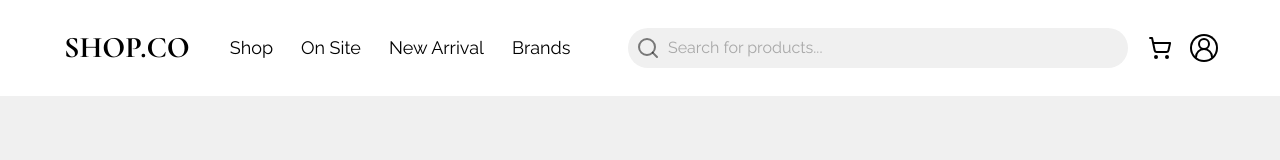
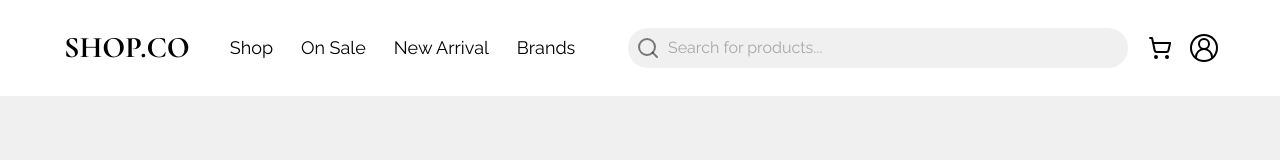
Before and after one commit to MuhammadAunR/E-Commerce-Store, a Next.js app: page / in a window 1280 px wide. Shown: the top 160 px of the page. Built offline with nearby package versions, Linux system fonts and the light colour scheme.

Commit message:
Landing Page Done

```diff
--- a/components/Navbar.js
+++ b/components/Navbar.js
@@ -1,4 +1,5 @@
 import { Menu, Search, ShoppingCart, UserRound } from 'lucide-react'
+import Link from 'next/link'
 import React from 'react'
 
 const Navbar = () => {
@@ -8,12 +9,24 @@ const Navbar = () => {
 
                 <section className='flex items-center justify-between gap-10'>
                     <div className='lg:hidden'><Menu strokeWidth={3} /></div>
-                    <div className="logo text-3xl font-black uppercase font-heading ">Shop.CO</div>
+                    <Link href={'/'} className="logo text-3xl font-black uppercase font-heading ">Shop.CO</Link>
                     <div className='flex items-center list-none gap-7 text-lg font-body max-lg:hidden'>
-                        <li className='cursor-pointer'>Shop</li>
-                        <li className='cursor-pointer'>On Site</li>
-                        <li className='cursor-pointer'>New Arrival</li>
-                        <li className='cursor-pointer'>Brands</li>
+                        <li className="relative cursor-pointer after:absolute after:left-0 after:-bottom-1 after:h-0.5 after:w-full after:bg-black after:origin-bottom after:scale-y-0 after:transition-transform after:duration-300 hover:after:scale-y-100">
+                            Shop
+                        </li>
+
+                        <li className="relative cursor-pointer after:absolute after:left-0 after:-bottom-1 after:h-0.5 after:w-full after:bg-black after:origin-bottom after:scale-y-0 after:transition-transform after:duration-300 hover:after:scale-y-100">
+                            On Sale
+                        </li>
+
+                        <li className="relative cursor-pointer after:absolute after:left-0 after:-bottom-1 after:h-0.5 after:w-full after:bg-black after:origin-bottom after:scale-y-0 after:transition-transform after:duration-300 hover:after:scale-y-100">
+                            New Arrival
+                        </li>
+
+                        <li className="relative cursor-pointer after:absolute after:left-0 after:-bottom-1 after:h-0.5 after:w-full after:bg-black after:origin-bottom after:scale-y-0 after:transition-transform after:duration-300 hover:after:scale-y-100">
+                            Brands
+                        </li>
+
                     </div>
                 </section>
 
```
